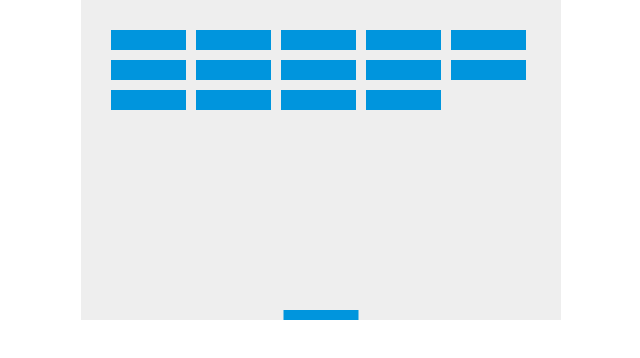
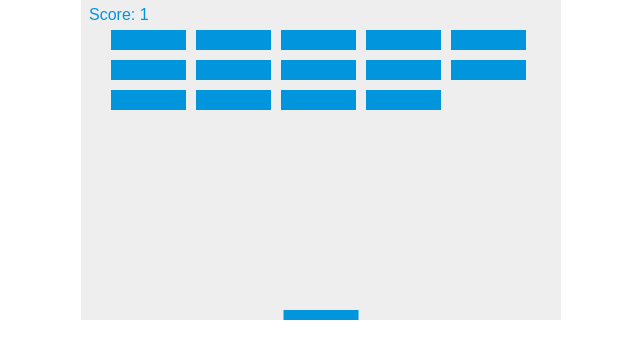
Before and after one commit to nnguyen01/Breakout, a plain HTML site: page index.html in a window 1280 px wide. Shown: the full height of the page, 319-959 px from the left. Drawn offline with Linux system fonts and the light colour scheme.

Commit message:
Added Score

```diff
--- a/index.html
+++ b/index.html
@@ -14,6 +14,8 @@
 	<script>
 	 var canvas = document.getElementById("myCanvas");
 	 var ctx = canvas.getContext("2d");
+
+	 var score = 0;
 
 	 // Ball properties
 	 var x = canvas.width/2;
@@ -90,6 +92,12 @@
 	     }
 	 }
 
+	 function drawScore() {
+	     ctx.font = "16px Arial";
+	     ctx.fillStyle = "#0095DD";
+	     ctx.fillText("Score: " + score, 8, 20);
+	 }
+
 	 function collisionDetection() {
 	     for (i = 0; i < brickRow; i++) {
 		 for (j = 0; j < brickColumn; j++) {
@@ -98,6 +106,11 @@
 			 if (x > b.x && x < b.x + brickWidth && y > b.y && y < b.y + brickHeight) {
 			     dy = -dy
 			     b.status = 0;
+			     score++;
+			     if (score == brickRow * brickColumn) {
+				 alert("You win, congratulations!");
+				 document.location.reload();
+			     }
 			 }
 		     }
 		 }
@@ -127,6 +140,7 @@
 	     drawBall();
 	     drawPaddle();
 	     drawBricks();
+	     drawScore();
 	     collisionDetection();
 	     ctx.closePath();
 
```
